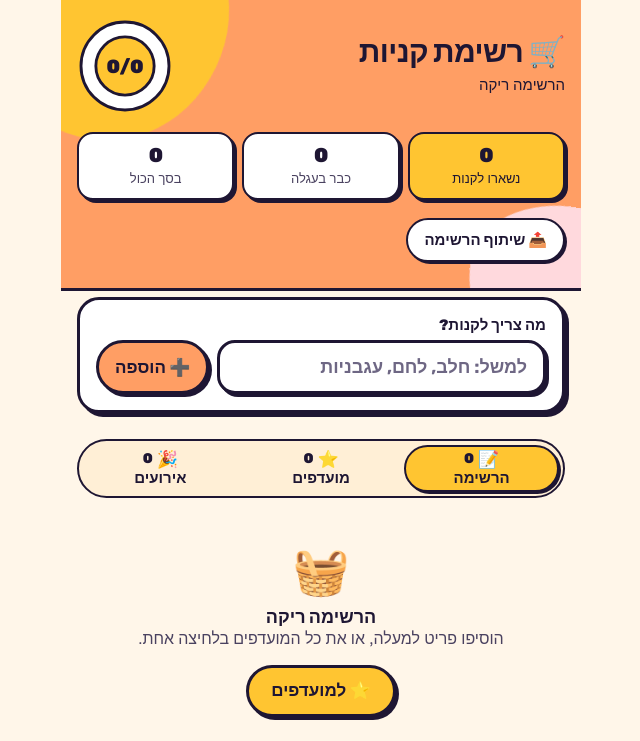
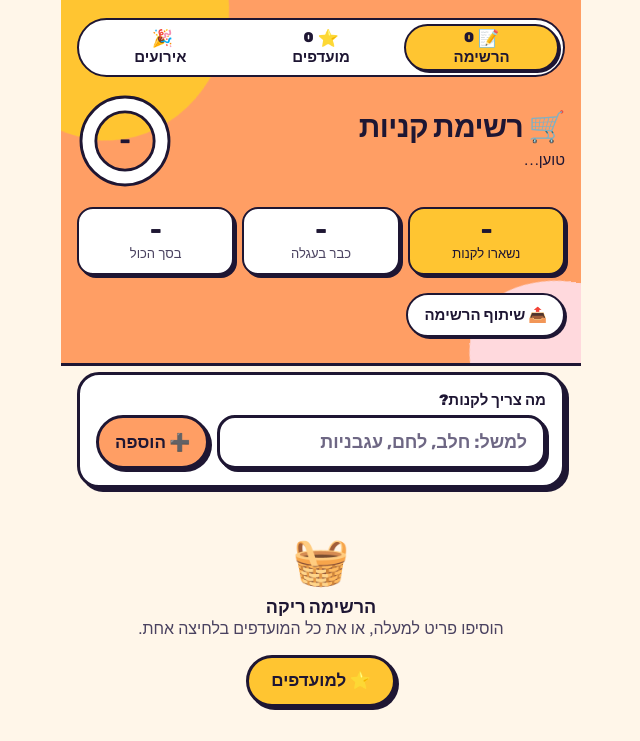
Before and after one commit to matanshimon123/OurHome_IL_App, a Flask app: template templates/shopping_list.html in a window 1280 px wide. Shown: the top 741 px of the page, without its empty margins (319-959 px from the left). Run offline with Flask 3, Linux system fonts and the light colour scheme; the template is opened without the code that fills it, so the values that code supplies are empty; some libraries are stand-ins or nearby versions.

Commit message:
Shopping list: tabs on top of the hero; the hero sums up the tab
The list/favorites/events tabs now open the hero and stay put on every tab.
The summary under them follows the tab: the list (unchanged) on list and
favorites, all live events on the events tab (count, next date, items and
money), and the open event's name, dates, progress and money in the event
view, replacing the duplicate header card.

Co-Authored-By: Claude Opus 5.5 <noreply@anthropic.com>

```diff
--- a/templates/shopping_list.html
+++ b/templates/shopping_list.html
@@ -60,6 +60,14 @@
 .seg button .ic{display:inline-flex;align-items:center;gap:4px;font-size:17px;line-height:1.1}
 .seg button .n{font:900 14px/1 var(--font-display)}
 .seg button .tl{max-width:100%;overflow:hidden;text-overflow:ellipsis;white-space:nowrap}
+/* the tabs open the hero: the summary under them belongs to the tab (the list, all the events, one event),
+   and they stay put however tall the content of a tab is */
+.hero .seg{background:#fff;margin-bottom:16px}
+.hero h1{overflow-wrap:anywhere}
+.hero h1.ev-t{font-size:25px}
+.hero h1.ev-t.long{font-size:21px}   /* an event's name runs to 60 characters, and it's shown whole: nowhere else on the screen has it */
+#heroSub span{display:inline-block}   /* wraps between chunks: a name stays with its symbol, a range with its days */
+.stat3 b.tight{font-size:16px}   /* "₪4,650" on a 320px phone */
 
 /* ── 🎉 events: one-off lists, apart from the weekly one ── */
 .evc{display:flex;align-items:center;gap:12px;width:100%;padding:12px 14px;text-align:start;font:inherit}
@@ -70,18 +78,12 @@
 .evc .t{display:block;font:900 18px var(--font-display);overflow:hidden;text-overflow:ellipsis;white-space:nowrap}
 .evc .s{display:block;font:700 14px var(--font-display);color:var(--ink-2);margin-top:2px}
 .evc .s span{display:inline-block}   /* wraps between the parts (progress · total · date), never inside one */
-.evc .bar,.ev-head .bar{display:block;height:12px;border-width:2px;margin-top:8px}
-.evc .bar>i,.ev-head .bar>i{border-inline-end-width:2px}
+.evc .bar{display:block;height:12px;border-width:2px;margin-top:8px}
+.evc .bar>i{border-inline-end-width:2px}
 .evc .chev{width:20px;height:20px;flex:none;stroke:var(--ink-2);stroke-width:3;fill:none;stroke-linecap:round;stroke-linejoin:round}
-.ev-top{display:flex;align-items:center;justify-content:space-between;gap:8px;margin-top:26px}
+.ev-top{display:flex;align-items:center;justify-content:space-between;gap:8px;margin-top:16px}
 .ev-top .row{gap:8px}
 .ev-top .btn.sm{padding:0 12px}
-.ev-head{margin-top:14px}
-.ev-head .row{gap:12px}
-.ev-head .ev-ico{width:56px;height:56px;font-size:28px}
-.ev-head h2{font:900 22px/1.15 var(--font-display);overflow-wrap:anywhere}
-.ev-head .s{font:700 14px var(--font-display);color:var(--ink-2);margin-top:3px}
-.ev-head .bar-legend{flex-wrap:wrap}
 .erow{margin-bottom:10px}
 .erow .srow{margin-bottom:0}
 /* event items are fewer and longer ("מחשב נייד Lenovo ThinkPad E14") than weekly ones: two lines before the ellipsis */
@@ -136,9 +138,14 @@
 {% block content %}
 <header class="hero hero-peach pop">
   <div class="blob b1"></div><div class="blob b2"></div>
+  <div class="seg" role="tablist" aria-label="תצוגה" id="tabsSeg">
+    <button type="button" class="on" role="tab" aria-selected="true" data-tab="list" id="tabList"><span class="ic"><span aria-hidden="true">📝</span><b class="n"></b></span><span class="tl">הרשימה</span></button>
+    <button type="button" role="tab" aria-selected="false" data-tab="fav" id="tabFav"><span class="ic"><span aria-hidden="true">⭐</span><b class="n"></b></span><span class="tl">מועדפים</span></button>
+    <button type="button" role="tab" aria-selected="false" data-tab="ev" id="tabEv"><span class="ic"><span aria-hidden="true">🎉</span><b class="n"></b></span><span class="tl">אירועים</span></button>
+  </div>
   <div class="shop-top">
     <div class="grow">
-      <h1>🛒 רשימת קניות</h1>
+      <h1 id="heroTitle">🛒 רשימת קניות</h1>
       <p class="sub" id="heroSub">טוען…</p>
     </div>
     <div class="ring" role="img" id="ring" aria-label="">
@@ -147,9 +154,9 @@
     </div>
   </div>
   <div class="stats3 mt-3">
-    <div class="stat3 hot"><b class="num" id="sLeft">–</b><small>נשארו לקנות</small></div>
-    <div class="stat3"><b class="num" id="sDone">–</b><small>כבר בעגלה</small></div>
-    <div class="stat3"><b class="num" id="sTotal">–</b><small>בסך הכול</small></div>
+    <div class="stat3 hot"><b class="num" id="sLeft">–</b><small id="sLeftL">נשארו לקנות</small></div>
+    <div class="stat3"><b class="num" id="sDone">–</b><small id="sDoneL">כבר בעגלה</small></div>
+    <div class="stat3"><b class="num" id="sTotal">–</b><small id="sTotalL">בסך הכול</small></div>
   </div>
   <button type="button" class="btn white sm mt-3" id="shareBtn" style="position:relative;z-index:1">📤 שיתוף הרשימה</button>
 </header>
@@ -181,12 +188,6 @@
     </form>
   </section>
 
-  <div class="seg mt-4 pop d2" role="tablist" aria-label="תצוגה" id="tabsSeg">
-    <button type="button" class="on" role="tab" aria-selected="true" data-tab="list" id="tabList"><span class="ic"><span aria-hidden="true">📝</span><b class="n"></b></span><span class="tl">הרשימה</span></button>
-    <button type="button" role="tab" aria-selected="false" data-tab="fav" id="tabFav"><span class="ic"><span aria-hidden="true">⭐</span><b class="n"></b></span><span class="tl">מועדפים</span></button>
-    <button type="button" role="tab" aria-selected="false" data-tab="ev" id="tabEv"><span class="ic"><span aria-hidden="true">🎉</span><b class="n"></b></span><span class="tl">אירועים</span></button>
-  </div>
-
   <!-- the list -->
   <div id="listPanel" role="tabpanel" aria-labelledby="tabList">
     <div id="groups"></div>
@@ -216,11 +217,7 @@
         <button type="button" class="back-btn" id="evBack" aria-label="חזרה לכל האירועים"><svg viewBox="0 0 24 24" aria-hidden="true"><path d="m9 18 6-6-6-6"/></svg>חזרה</button>
         <div class="row"><button type="button" class="btn white sm" id="evShare">📤 שיתוף</button><button type="button" class="btn white sm" id="evEdit">✏️ עריכה</button></div>
       </div>
-      <section class="sticker pad ev-head">
-        <div class="row"><span class="ev-ico" id="evIco" aria-hidden="true"></span><div class="grow"><h2 id="evName"></h2><div class="s" id="evWhen"></div></div></div>
-        <div class="bar" aria-hidden="true"><i id="evBar"></i></div>
-        <div class="bar-legend"><span id="evProg"></span><span id="evMoney"></span></div>
-      </section>
+      {# the event's name, dates, progress and money are in the hero above #}
       <button type="button" class="btn peach block mt-3" id="evAddItem">➕ פריט לאירוע</button>
       <div id="evOpenList" class="mt-3"></div>
       <div id="evItemsEmpty" class="empty hidden"><div class="e">📝</div><div class="t">עוד אין פריטים</div><p class="muted">מה צריך לקנות לאירוע? לכל פריט אפשר להוסיף מחיר, קישור למוצר ותמונות.</p></div>
@@ -376,7 +373,7 @@
   ]);
   function guess(name) { return Pop.guessFrom(GUESS, name); }
 
-  var items = [], favs = [], busy = {}, tab = 'list', addQty = 1, addCat = '', addCatManual = false, addImg = null, editing = null, editImg = null, editWasFav = false, favEditing = null;
+  var items = [], favs = [], listLoaded = false, busy = {}, tab = 'list', addQty = 1,addCat = '', addCatManual = false, addImg = null, editing = null, editImg = null, editWasFav = false, favEditing = null;
   function isFav(it) { return !!it.favorite || favs.some(function (f) { return f.name === it.name; }); }
 
   /* ── category chip groups (radio) ── */
@@ -398,18 +395,62 @@
   /* ── load + render ── */
   async function load() {
     var r = await Pop.api('GET', '/api/shopping-items'), f = await Pop.api('GET', '/api/shopping-items/favorites');
-    if (r.ok) items = r.data; if (f.ok) favs = f.data;
+    if (r.ok) { items = r.data; listLoaded = true; } if (f.ok) favs = f.data;
     render();
   }
-  function stats() {
-    var total = items.length, done = items.filter(function (i) { return i.checked; }).length, left = total - done;
-    $('sLeft').textContent = left; $('sDone').textContent = done; $('sTotal').textContent = total;
-    $('ringLbl').textContent = done + '/' + total;
-    $('ring').setAttribute('aria-label', done + ' מתוך ' + total + ' פריטים כבר בעגלה');
-    $('ringFl').style.strokeDashoffset = 201 * (1 - (total ? done / total : 0));
-    $('heroSub').textContent = !total ? 'הרשימה ריקה' : !left ? 'הכול בעגלה! 🎉' : left === 1 ? 'עוד פריט אחד' : 'עוד ' + left + ' פריטים';
-    $('tabList').querySelector('.n').textContent = left; $('tabFav').querySelector('.n').textContent = favs.length;
-    return { left: left, done: done };
+
+  /* ── the hero sums up the tab: the weekly list (⭐ too, it feeds the list), all the events, or the open event ── */
+  function shortMoney(v) { v = Math.round(v); return v >= 1e6 ? '₪' + +(v / 1e6).toFixed(1) + 'M' : v >= 1e4 ? '₪' + +(v / 1e3).toFixed(v >= 1e5 ? 0 : 1) + 'K' : Pop.money0(v); }
+  function leftLine(left, total, allDone, none) { return !total ? none : !left ? allDone : left === 1 ? 'עוד פריט אחד' : 'עוד ' + left + ' פריטים'; }
+  /* events can carry prices: once one has a price, the shekels take the two quieter stats (the ring still shows bought/total) */
+  function evStats(left, done, total, priced, sum, sumDone) {
+    return priced ? [[left, 'נשארו לקנות'], [shortMoney(sum - sumDone), 'נשאר לשלם'], [shortMoney(sum), 'עלות כוללת']]
+                  : [[left, 'נשארו לקנות'], [done, 'כבר נקנו'], [total, 'בסך הכול']];
+  }
+  function heroSet(o) {
+    var t = $('heroTitle'), ok = o.ready;
+    t.textContent = o.title; t.classList.toggle('ev-t', !!o.event); t.classList.toggle('long', !!o.event && o.title.length > 24);
+    var sub = !ok ? ['טוען…'] : Array.isArray(o.sub) ? o.sub : o.sub.split(' · ').map(function (s, n, a) { return n < a.length - 1 ? s + ' ·' : s; });
+    $('heroSub').innerHTML = sub.map(function (s) { return '<span>' + esc(s) + '</span>'; }).join(' ');
+    $('ringLbl').textContent = ok ? o.done + '/' + o.total : '–';
+    $('ring').setAttribute('aria-label', ok ? o.done + ' מתוך ' + o.total + ' ' + o.ringSays : 'טוען');
+    $('ringFl').style.strokeDashoffset = 201 * (1 - (ok && o.total ? o.done / o.total : 0));
+    ['sLeft', 'sDone', 'sTotal'].forEach(function (id, n) {
+      var b = $(id); b.textContent = ok ? o.stats[n][0] : '–'; $(id + 'L').textContent = o.stats[n][1];
+      b.classList.remove('tight'); if (b.scrollWidth > b.clientWidth) b.classList.add('tight');
+    });
+    $('shareBtn').classList.toggle('hidden', !o.share);
+  }
+  function renderHero() {
+    var total, done, left;
+    if (tab !== 'ev') {
+      total = items.length; done = items.filter(function (i) { return i.checked; }).length; left = total - done;
+      return heroSet({ title: '🛒 רשימת קניות', share: true, ready: listLoaded, done: done, total: total, ringSays: 'פריטים כבר בעגלה',
+        sub: leftLine(left, total, 'הכול בעגלה! 🎉', 'הרשימה ריקה'), stats: [[left, 'נשארו לקנות'], [done, 'כבר בעגלה'], [total, 'בסך הכול']] });
+    }
+    if (evOpen) {
+      var e = evById(evOpen), its = evData ? evData.items : null;
+      if (!e) return heroSet({ title: '🎉 אירועים', ready: false, stats: evStats() });
+      /* from the items once they're here, so a check-off shows at once */
+      var bought = its ? its.filter(function (i) { return i.checked; }) : null;
+      total = its ? its.length : e.total; done = its ? bought.length : e.done; left = total - done;
+      return heroSet({ title: (e.emoji || '🎉') + ' ' + e.name, event: true, ready: true, done: done, total: total, ringSays: 'פריטים כבר נקנו',
+        sub: e.event_date ? evWhen(e) : leftLine(left, total, 'הכול נקנה! 🎉', 'עוד אין פריטים'),
+        stats: evStats(left, done, total, its ? its.some(function (i) { return i.price != null; }) : e.priced > 0,
+                       its ? sumPrice(its) : e.price_total, its ? sumPrice(bought) : e.price_done) });
+    }
+    /* all the events: the ones not over yet, added up; the line under the title names the next one */
+    var live = evs.filter(evLive), next = evSorted().filter(function (e) { return e.event_date && evLive(e); })[0];
+    total = tally(live, 'total'); done = tally(live, 'done'); left = total - done;
+    var many = live.length > 1 ? live.length + ' אירועים' : '';
+    heroSet({ title: '🎉 אירועים', ready: evLoaded, done: done, total: total, ringSays: 'הפריטים לאירועים כבר נקנו',
+      sub: !evs.length ? 'עוד אין אירועים' : !live.length ? 'כל האירועים כבר עברו'
+         : next ? (many ? [many + ' ·'] : []).concat(evSoon(next)) : (many || 'אירוע אחד') + ' · בלי תאריך',
+      stats: evStats(left, done, total, live.some(function (e) { return e.priced > 0; }), tally(live, 'price_total'), tally(live, 'price_done')) });
+  }
+  function badges() {
+    $('tabList').querySelector('.n').textContent = items.filter(function (i) { return !i.checked; }).length;
+    $('tabFav').querySelector('.n').textContent = favs.length;
   }
   function pill(i) {
     var by = i.added_by_name ? '<small>נוסף ע״י ' + esc(i.added_by_name.split(' ')[0]) + '</small>' : '';
@@ -420,7 +461,7 @@
       '<button type="button" class="edit" data-act="edit" aria-label="עריכת ' + esc(i.name) + '"><span aria-hidden="true">✏️</span>עריכה</button></div>';
   }
   function render() {
-    var s = stats();
+    badges(); renderHero();
     var open = items.filter(function (i) { return !i.checked; }), done = items.filter(function (i) { return i.checked; });
     var groups = {}, order = CATS.concat([]);
     open.forEach(function (i) { var c = i.category || ''; (groups[c] = groups[c] || []).push(i); if (order.indexOf(c) < 0 && c) order.push(c); });
@@ -629,7 +670,7 @@
   var SHOPS = [[/(^|\.)ksp\.co\.il$/, 'KSP'], [/(^|\.)ivory\.co\.il$/, 'Ivory'], [/(^|\.)bug\.co\.il$/, 'BUG'], [/(^|\.)zap\.co\.il$/, 'זאפ'],
     [/(^|\.)shufersal\.co\.il$/, 'שופרסל'], [/(^|\.)terminalx\.com$/, 'Terminal X'], [/(^|\.)amazon\.[a-z.]+$/, 'Amazon'],
     [/(^|\.)aliexpress\.[a-z.]+$/, 'AliExpress'], [/(^|\.)ikea\.[a-z.]+$/, 'IKEA'], [/(^|\.)ebay\.[a-z.]+$/, 'eBay'], [/(^|\.)shein\.[a-z.]+$/, 'SHEIN']];
-  var evs = [], evOpen = null, evData = null, evBusy = {}, evEditing = null, evEmoji = EV_EMOJIS[0], evEmojiManual = false, eiEditing = null, eiKeep = [], eiNew = [];
+  var evs = [], evLoaded = false, evOpen = null, evData = null, evBusy = {}, evEditing = null, evEmoji = EV_EMOJIS[0], evEmojiManual = false, eiEditing = null, eiKeep = [], eiNew = [];
 
   function photoUrl(id) { return '/api/shopping-events/photos/' + id; }
   function siteOf(url) {
@@ -659,9 +700,17 @@
     var w = n === 0 ? 'היום' : n === 1 ? 'מחר' : n > 1 && n <= 60 ? 'בעוד ' + n + ' ימים' : n < 0 && m > 0 ? 'עכשיו' : n < 0 && m === 0 ? 'יום אחרון' : n < 0 ? 'עבר' : '';
     return '📅 ' + day + (e.end_date ? '-' + evDay(e.end_date) : '') + (w ? ' · ' + w : '');
   }
+  /* ["בעוד 26 ימים:", "🏖️ אילת"] — the next event, in the hero over all the events */
+  function evSoon(e) {
+    var n = evIn(e.event_date), m = e.end_date ? evIn(e.end_date) : n;
+    return [(n > 1 ? 'בעוד ' + n + ' ימים' : n === 1 ? 'מחר' : n === 0 ? 'היום' : m > 0 ? 'עכשיו' : 'יום אחרון') + ':', (e.emoji || '🎉') + ' ' + e.name];
+  }
+  /* not over yet: undated, coming up, or under way (its last day hasn't passed) */
+  function evLive(e) { return !e.event_date || (e.end_date || e.event_date) >= Pop.iso(new Date()); }
+  function tally(list, k) { return list.reduce(function (s, e) { return s + (Number(e[k]) || 0); }, 0); }
   /* coming up or under way first (soonest on top), then undated (newest first), then the ones already over */
   function evSorted() {
-    var today = Pop.iso(new Date()), rank = function (e) { return !e.event_date ? 1 : (e.end_date || e.event_date) >= today ? 0 : 2; };
+    var rank = function (e) { return !e.event_date ? 1 : evLive(e) ? 0 : 2; };
     return evs.slice().sort(function (a, b) {
       var d = rank(a) - rank(b); if (d) return d;
       if (rank(a) === 1) return b.id - a.id;
@@ -674,7 +723,8 @@
   function sumPrice(list) { return list.reduce(function (s, i) { return s + (i.price != null ? Number(i.price) : 0); }, 0); }
 
   function renderEvents() {
-    $('tabEv').querySelector('.n').textContent = evs.length;
+    /* like the list's count (what's left to buy), the badge counts what's still ahead: events that aren't over */
+    if (evLoaded) $('tabEv').querySelector('.n').textContent = evs.filter(evLive).length;
     $('evList').innerHTML = evSorted().map(function (e) {
       var pct = e.total ? Math.round(100 * e.done / e.total) : 0;
       var bits = [e.total ? e.done + ' מתוך ' + e.total + ' נקנו' : 'עוד אין פריטים'];
@@ -690,6 +740,7 @@
     $('evHome').classList.toggle('hidden', !!evOpen);
     $('evView').classList.toggle('hidden', !evOpen);
     if (evOpen) renderEvView();
+    renderHero();
   }
   function evRow(i) {
     var ph = i.photos || [], nm = esc(i.name), bits = [];
@@ -708,18 +759,7 @@
       '</div>';
   }
   function renderEvView() {
-    var e = evById(evOpen); if (!e) return;
     var items = evData ? evData.items : null;
-    $('evIco').textContent = e.emoji || '🎉'; $('evIco').className = 'ev-ico ' + evColor(e.id);
-    $('evName').textContent = e.name;
-    $('evWhen').textContent = evWhen(e); $('evWhen').classList.toggle('hidden', !e.event_date);
-    /* the totals come from the items once they're here, so a check-off shows at once */
-    var total = items ? items.length : e.total, done = items ? items.filter(function (i) { return i.checked; }).length : e.done;
-    var priced = items ? items.some(function (i) { return i.price != null; }) : e.priced > 0;
-    var sum = items ? sumPrice(items) : e.price_total, sumDone = items ? sumPrice(items.filter(function (i) { return i.checked; })) : e.price_done;
-    $('evBar').style.width = (total ? Math.round(100 * done / total) : 0) + '%'; $('evBar').classList.toggle('zero', !done);
-    $('evProg').textContent = total ? done + ' מתוך ' + total + ' נקנו' : 'עוד אין פריטים';
-    $('evMoney').textContent = priced ? 'סה״כ ' + Pop.money(sum) + (sumDone ? ' · נקנה ' + Pop.money(sumDone) : '') : '';
     if (!items) return;
     var open = items.filter(function (i) { return !i.checked; }), dn = items.filter(function (i) { return i.checked; });
     $('evOpenList').innerHTML = open.map(evRow).join('');
@@ -731,7 +771,7 @@
   async function loadEvents() {
     var id = evOpen;
     var res = await Promise.all([Pop.api('GET', '/api/shopping-events'), id ? Pop.api('GET', '/api/shopping-events/' + id + '/items') : null]);
-    if (res[0].ok) evs = res[0].data;
+    if (res[0].ok) { evs = res[0].data; evLoaded = true; }
     if (id && id === evOpen && res[1]) {
       if (res[1].ok) evData = res[1].data;
       else if (res[1].status === 404) { Pop.toast('האירוע הזה כבר לא קיים', 'info'); closeEvent(); return; }
@@ -745,8 +785,8 @@
     evOpen = id; evData = null; evBusy = {};
     $('evOpenList').innerHTML = ''; $('evDoneList').innerHTML = ''; $('evItemsEmpty').classList.add('hidden'); $('evDoneWrap').classList.add('hidden');
     renderEvents(); loadEvents();
-    var top = $('tabsSeg').getBoundingClientRect().top + window.scrollY - 12;
-    if (window.scrollY > top) window.scrollTo(0, top);
+    /* the event's summary is the hero now: back to the top, where it is */
+    if (window.scrollY > 0) window.scrollTo(0, 0);
   }
   function closeEvent(viaHistory) {
     evOpen = null; evData = null; renderEvents();
@@ -943,6 +983,7 @@
     $('listPanel').classList.toggle('hidden', t !== 'list'); $('favPanel').classList.toggle('hidden', t !== 'fav');
     /* the quick-add card fills the weekly list, so it steps aside on the events tab */
     $('evPanel').classList.toggle('hidden', t !== 'ev'); $('addCard').classList.toggle('hidden', t === 'ev');
+    renderHero();
   }
   /* a tab tap leaves an open event, so 🎉 אירועים always lands on all the events */
   document.querySelectorAll('.seg [data-tab]').forEach(function (b) { b.addEventListener('click', function () { if (evOpen) closeEvent(); setTab(b.dataset.tab); }); });
```
Also changed, not shown: DECISIONS.md (+11 -0 lines).
